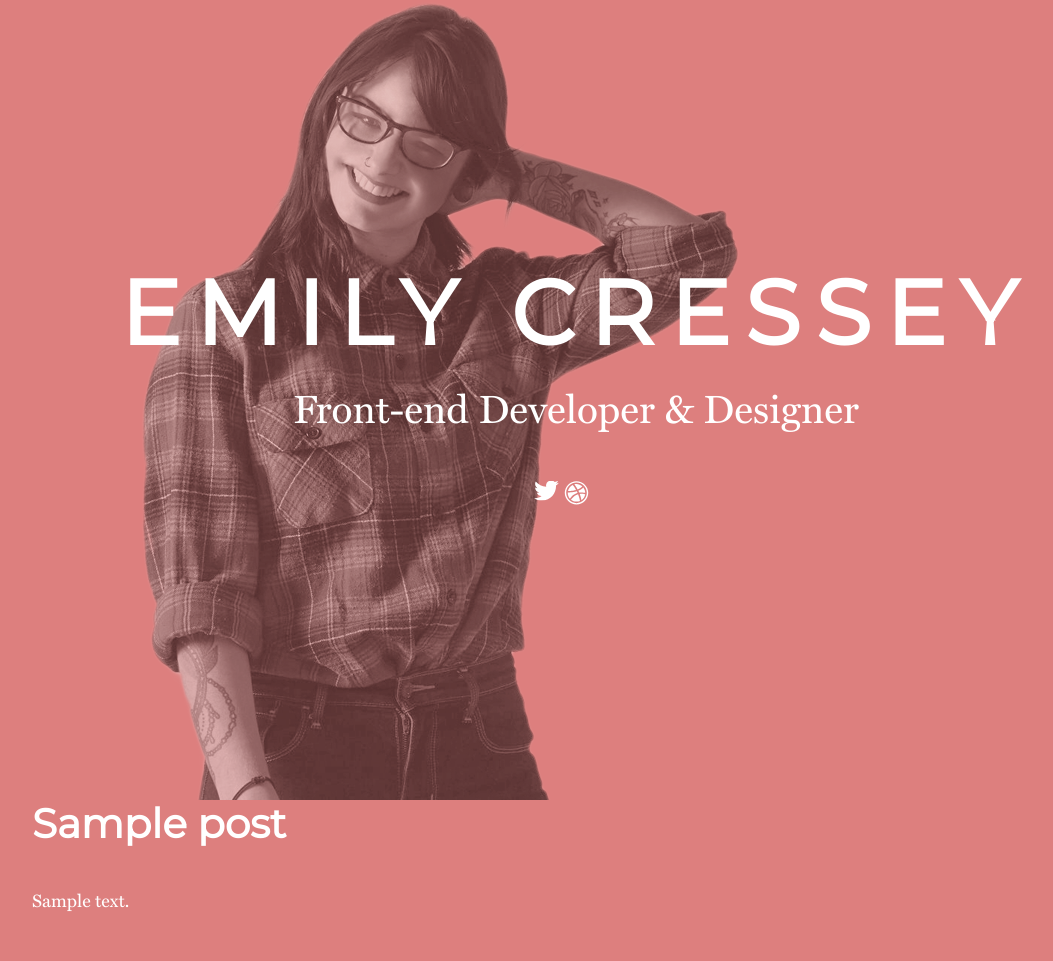
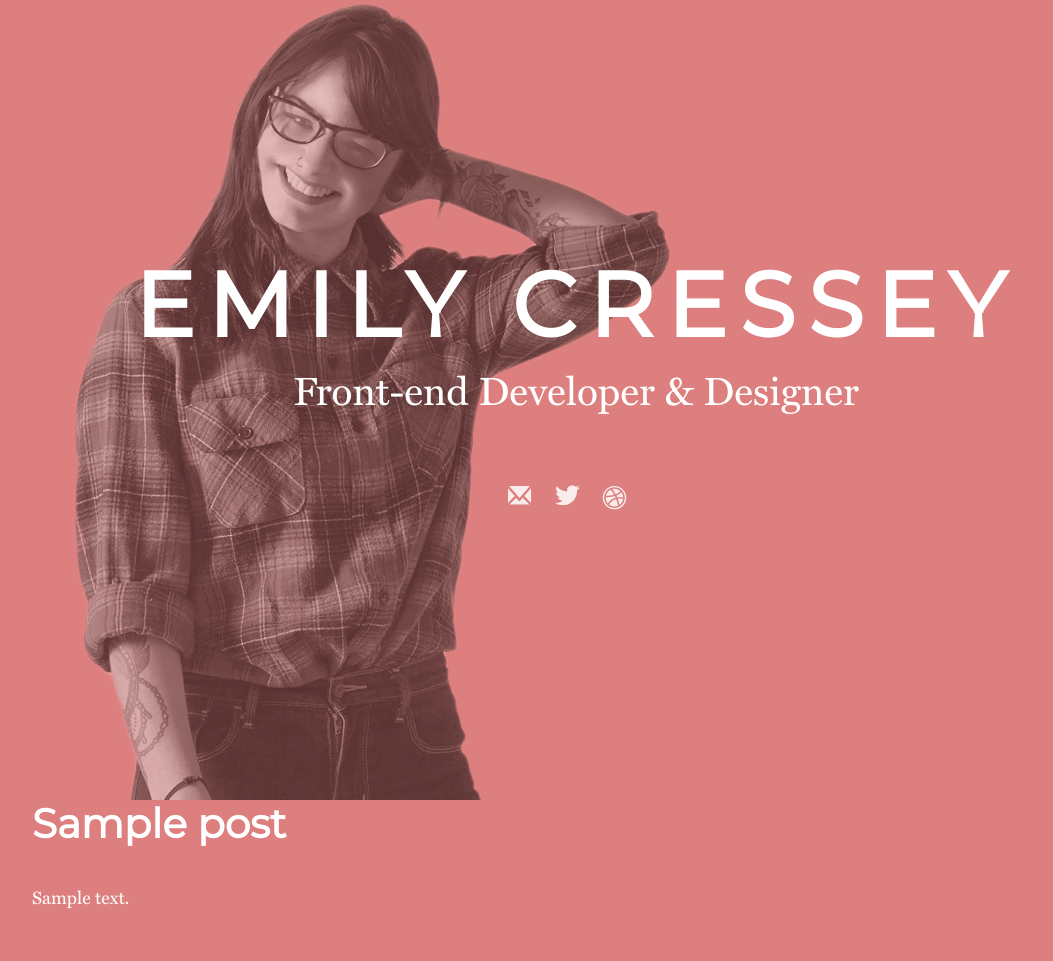
Before and after one commit to emilyvc/emily.vc, a WordPress theme: template content/themes/emilyvc/home.php in a window 1280 px wide. Shown: the whole page, without its empty margins (64-1117 px from the left). After the commit the page ends 908 px from the top, so only its background shows below. Run offline with PHP 8.4 and a stand-in for WordPress, Linux system fonts and the light colour scheme; the site name, menu and one post (Sample post) are stand-ins, and other content is empty; some libraries are stand-ins or nearby versions.

Commit message:
style icons + margins

```diff
--- a/content/themes/emilyvc/assets/js/main.js
+++ b/content/themes/emilyvc/assets/js/main.js
@@ -25,4 +25,4 @@
 
 /* $. Grunticon Load
 \*----------------------------------------------------------------*/
-grunticon([ "/content/themes/emilyvc/assets/grunticon/icons.data.svg.css", "/content/themes/emilyvc/assets/grunticon/icons.data.png.css", "/content/themes/emilyvc/assets/grunticon/icons.fallback.css" ]);
+grunticon([ "content/themes/emilyvc/assets/grunticon/icons.data.svg.css", "content/themes/emilyvc/assets/grunticon/icons.data.png.css", "content/themes/emilyvc/assets/grunticon/icons.fallback.css" ]);
--- a/content/themes/emilyvc/assets/scss/base/_typography.scss
+++ b/content/themes/emilyvc/assets/scss/base/_typography.scss
@@ -20,6 +20,7 @@ h1, h2, h3, h4, h5, h6 {
 
 blockquote, pre, p, ul, ol, dl, hr {
     margin-top: 0;
+    line-height: 1.2;
 }
 
 p, ul, ol, dl, hr, form, table, blockquote, pre {
--- a/content/themes/emilyvc/assets/scss/interface/header.scss
+++ b/content/themes/emilyvc/assets/scss/interface/header.scss
@@ -9,28 +9,43 @@
     width: 100%;
     background-image: url('../../../emilyvc/assets/img/profile-cutout.png');
     background-repeat: no-repeat;
-    background-position: 30% 0;
+    background-position: 20% 0;
 }
 
 .profile {
     margin: 0 auto;
     text-align: center;
     position: absolute;
+    padding: 0 $baseline;
     top: 50%;
     transform: translateY(-50%);
     width: 100%;
 
+    @include respond-min($bp3) {
+        padding: 0;
+    }
+
 }
 
 .profile__title {
-    font-size: 5rem;
+    font-size: 4rem;
     text-transform: uppercase;
-    letter-spacing: $baseline/6;
-    margin-bottom: $baseline/6;
+    letter-spacing: $baseline/7;
+    margin-bottom: $baseline/3;
+    line-height: 1.1;
+
+    @include respond-min($bp3) {
+        font-size: 5rem;
+        margin-bottom: $baseline/6;
+    }
 }
 
 .profile__subtitle {
-    font-size: 2.2rem;
+    font-size: 1.7rem;
+    margin-bottom: $baseline*1.7;
+    @include respond-min($bp3) {
+        font-size: 2.2rem;
+    }
 }
 
 .social__list {
@@ -38,5 +53,7 @@
 
     li {
         display: inline-block;
+        margin-right: $baseline;
+        opacity: .85;
     }
 }
--- a/content/themes/emilyvc/front-page.php
+++ b/content/themes/emilyvc/front-page.php
@@ -1 +1,3 @@
 <?php get_header(); ?>
+
+<?php get_footer(); ?>
--- a/content/themes/emilyvc/header.php
+++ b/content/themes/emilyvc/header.php
@@ -9,7 +9,7 @@
 
     <title><?php wp_title( '', true, 'right' ); ?><?php if ( ! is_front_page() ): ?>| <?php bloginfo( 'name' ); ?><?php endif; ?></title>
     <meta name="description" content="">
-    <link rel="canonical" href="http://www.redkitewaste.co.uk" />
+    <link rel="canonical" href="http://www.emily.vc" />
 
     <link rel="icon" href="<?php echo get_stylesheet_directory_uri(); ?>/assets/img/favicons/favicon.ico" type="image/x-icon" />
     <link rel="shortcut icon" href="<?php echo get_stylesheet_directory_uri(); ?>/assets/img/favicons/favicon.ico" type="image/x-icon" />
@@ -23,12 +23,10 @@
         <link rel="stylesheet" href="<?php echo get_stylesheet_directory_uri(); ?>/assets/css/ie.css" media="screen">
     <![endif]-->
 
+    <!-- Grunticon fallback if no JS -->
     <noscript><link href="<?php echo get_stylesheet_directory_uri(); ?>/assets/grunticon/icons.fallback.css" rel="stylesheet"></noscript>
 
     <script src="<?php echo get_stylesheet_directory_uri(); ?>/assets/js/min/head.min.js"></script>
-
-    <script src="//use.typekit.net/xyo1bjk.js"></script>
-    <script>try{Typekit.load();}catch(e){}</script>
 
     <?php wp_head(); ?>
 </head>
@@ -39,9 +37,9 @@
             <p class="profile__subtitle">Front-end Developer &amp; Designer</p>
             <div class="social">
                 <ul class="social__list">
-                    <li><i class="icon icon--medium icon--twitter"></i></li>
-                    <li><i class="icon icon--medium icon--dribbble"></i></li>
-                    <li><i class="icon icon--medium icon--facebook"></i></li>
+                    <a href="mailto:hi@emily.vc"><li><i class="icon icon--medium icon--mail"></i></li></a>
+                    <a href="http://twitter.com/emilyvc_"><li><i class="icon icon--medium icon--twitter"></i></li></a>
+                    <a href="http://dribbble.com/emilyvc_"><li><i class="icon icon--medium icon--dribbble"></i></li></a>
                 </ul>
             </div>
         </div>
```
Also changed, not shown: content/themes/emilyvc/footer.php (+0 -10 lines), content/themes/emilyvc/assets/css/styles.css, content/themes/emilyvc/assets/js/min/main.min.js.
